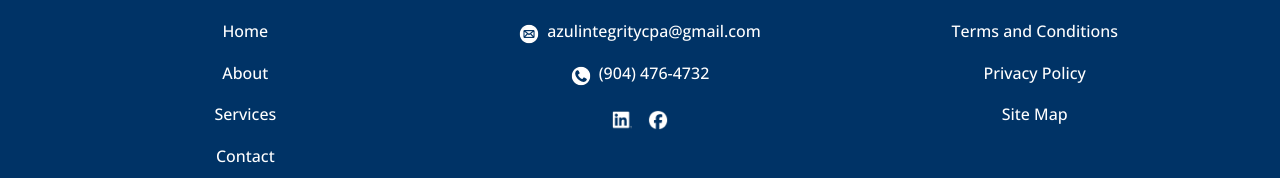
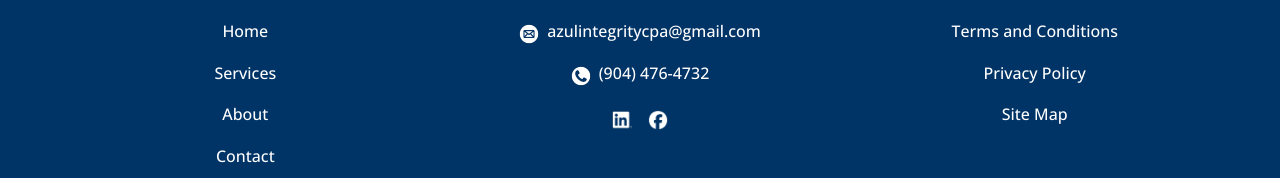
Before and after one commit to AzulIntegrity/azulintegrity, a Next.js app: page / in a window 1280 px wide. Shown: the part 3868-4046 px from the top of the page. Built offline with nearby package versions, Linux system fonts and the light colour scheme; no server answers.

Commit message:
fixed order of footer links

```diff
--- a/src/components/Layout.tsx
+++ b/src/components/Layout.tsx
@@ -39,8 +39,8 @@ export function Footer({  className = '' }: FooterProps) {
           <div className="footerCol">
             <h4>Quick Links</h4>
             <Link href="/">Home</Link>
+            <Link href="/services">Services</Link>
             <Link href="/about">About</Link>
-            <Link href="/services">Services</Link>
             <Link href="/contact">Contact</Link>
           </div>
           <div className="footerCol">
```
